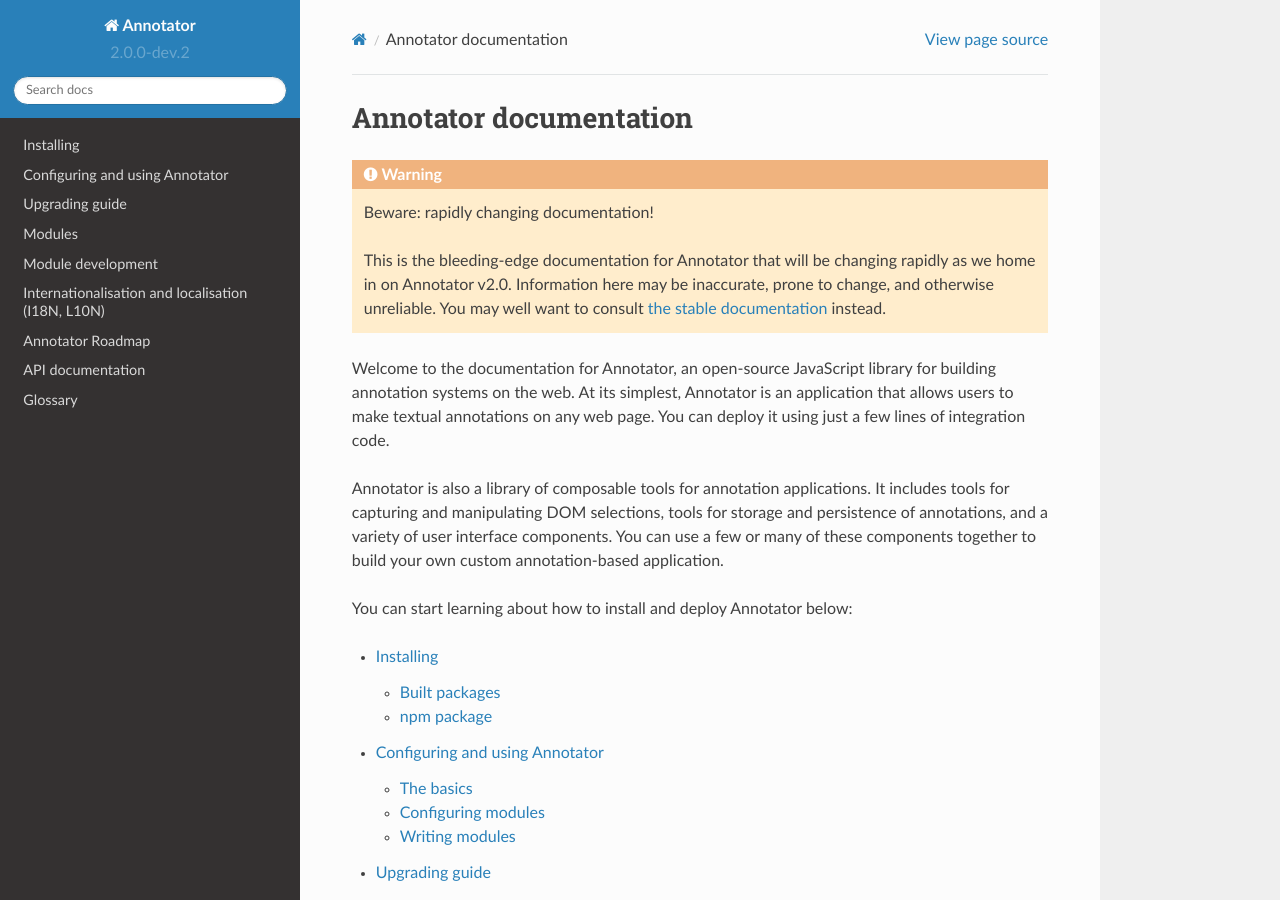
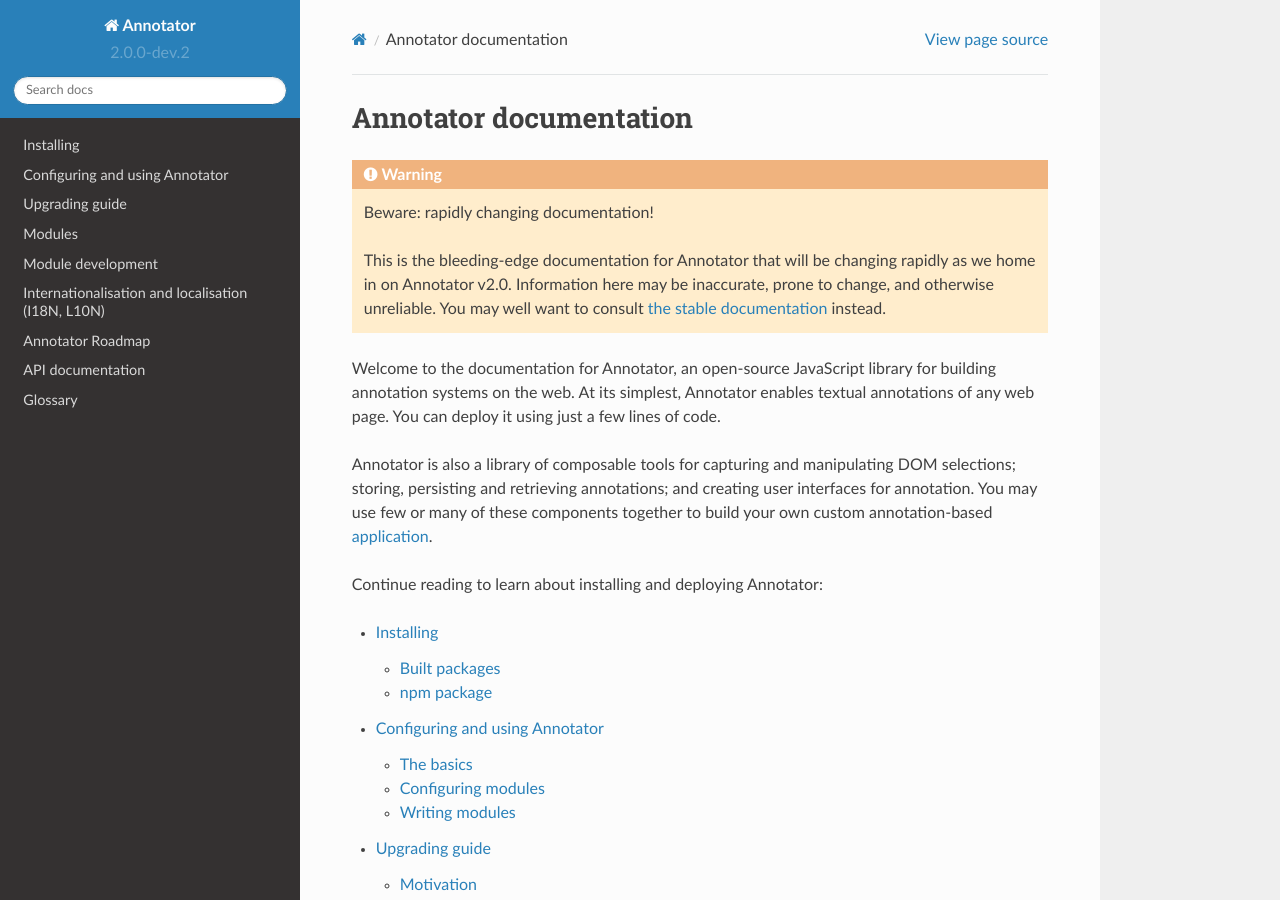
Before and after one commit to openannotation/annotator, a Sphinx documentation site: the page built from doc/index.rst, in a window 1280 px wide and 900 px high. Built offline with Sphinx 7.4.7 and the Read the Docs theme 2.0.0, drawn with Linux system fonts in a browser that asks for light colours; pages that are not in the unit, such as notebooks, are missing from menus.

Commit message:
Re-work introduction a bit
- minimize the use of "application", defering this term to the end
  of the introduction where it is referenced as a glossary term

- clean up the list of tools construction using semicolons

```diff
--- a/doc/index.rst
+++ b/doc/index.rst
@@ -13,17 +13,16 @@ Annotator documentation
 .. highlight:: js
 
 Welcome to the documentation for Annotator, an open-source JavaScript library
-for building annotation systems on the web. At its simplest, Annotator is an
-application that allows users to make textual annotations on any web page. You
-can deploy it using just a few lines of integration code.
+for building annotation systems on the web. At its simplest, Annotator
+enables textual annotations of any web page. You can deploy it using just a
+few lines of code.
 
-Annotator is also a library of composable tools for annotation applications.
-It includes tools for capturing and manipulating DOM selections, tools for
-storage and persistence of annotations, and a variety of user interface
-components. You can use a few or many of these components together to build your
-own custom annotation-based application.
+Annotator is also a library of composable tools for capturing and manipulating
+DOM selections; storing, persisting and retrieving annotations; and creating
+user interfaces for annotation. You may use few or many of these components
+together to build your own custom annotation-based :term:`application`.
 
-You can start learning about how to install and deploy Annotator below:
+Continue reading to learn about installing and deploying Annotator:
 
 
 .. toctree::
```
